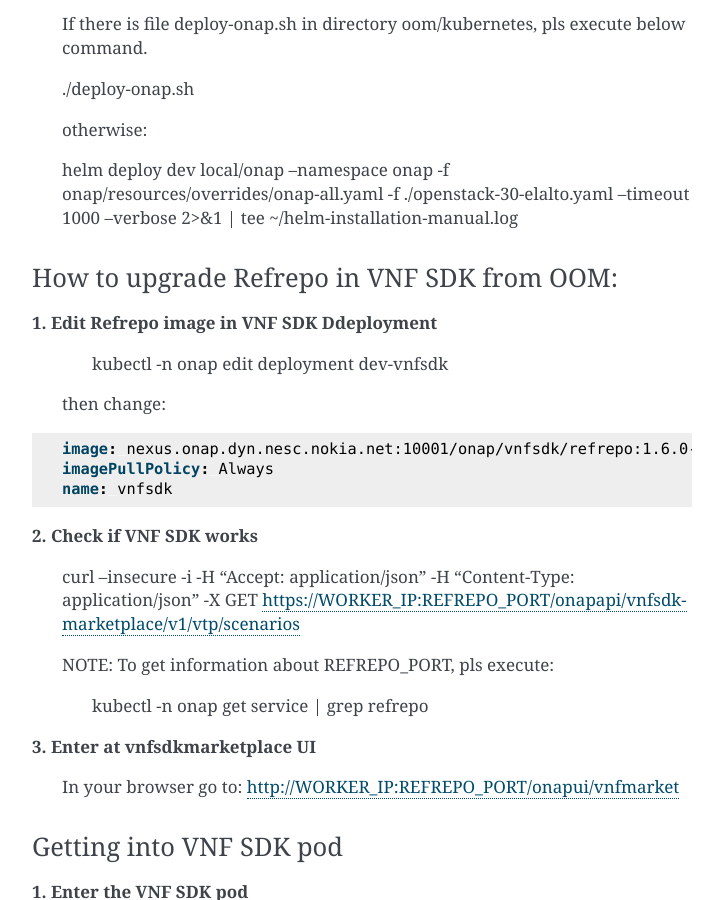
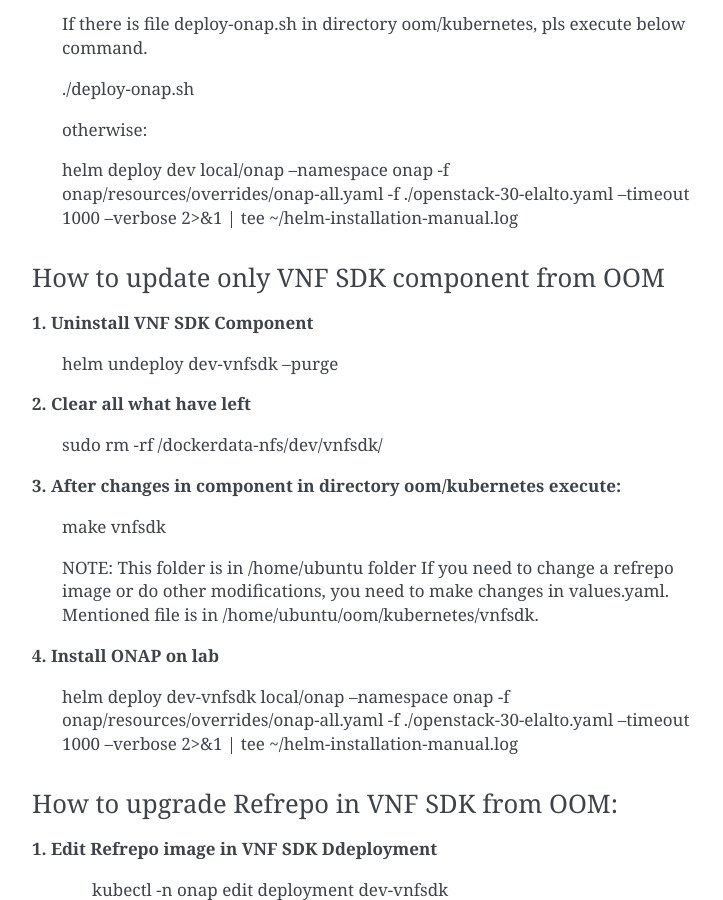
Before and after one commit to onap/vnfsdk-model, a Sphinx documentation site: the page built from docs/files/VNFSDK-Marketplace-userguide-installation.rst, in a window 1280 px wide and 900 px high, scrolled down 951 px. Shown: the whole window, without its empty margins (388-1111 px from the left). Built offline with Sphinx 7.4.7, drawn with Linux system fonts in a browser that asks for light colours; pages that are not in the unit, such as notebooks, are missing from menus; some of the changed text lies outside the part shown.

Commit message:
Added VNF SDK installation instruction to documentation
Issue-ID: VNFSDK-647
Signed-off-by: Edyta Krukowska <edyta.krukowska@nokia.com>
Change-Id: Idde4f2ffb853667c39a8a7c7914b35304b83480b

```diff
--- a/docs/files/VNFSDK-Marketplace-userguide-installation.rst
+++ b/docs/files/VNFSDK-Marketplace-userguide-installation.rst
@@ -11,8 +11,8 @@ Prerequisite
 
     All operations must be executed at RKE - log in at RKE.
 
-How to install VNF SDK from OOM:
-~~~~~~~~~~~~~~~~~~~~~~~~~~~~~~~~
+How to install VNF SDK with ONAP from OOM:
+~~~~~~~~~~~~~~~~~~~~~~~~~~~~~~~~~~~~~~~~~~
 
 **1. Uninstall all components**
 
@@ -55,6 +55,29 @@ How to install VNF SDK from OOM:
 
     helm deploy dev local/onap --namespace onap -f onap/resources/overrides/onap-all.yaml -f ./openstack-30-elalto.yaml  --timeout 1000 --verbose 2>&1 | tee ~/helm-installation-manual.log
 
+
+How to update only VNF SDK component from OOM
+~~~~~~~~~~~~~~~~~~~~~~~~~~~~~~~~~~~~~~~~~~~~~
+
+**1. Uninstall VNF SDK Component**
+
+    helm undeploy dev-vnfsdk  --purge
+
+**2. Clear all what have left**
+
+    sudo rm -rf /dockerdata-nfs/dev/vnfsdk/
+
+**3. After changes in component in directory oom/kubernetes execute:**
+
+    make vnfsdk
+
+    NOTE:
+    This folder is in /home/ubuntu folder
+    If you need to change a refrepo image or do other modifications, you need to make changes in values.yaml. Mentioned file is in /home/ubuntu/oom/kubernetes/vnfsdk.
+
+**4. Install ONAP on lab**
+
+    helm deploy dev-vnfsdk local/onap --namespace onap -f onap/resources/overrides/onap-all.yaml -f ./openstack-30-elalto.yaml  --timeout 1000 --verbose 2>&1 | tee ~/helm-installation-manual.log
 
 
 How to upgrade Refrepo in VNF SDK from OOM:
```
